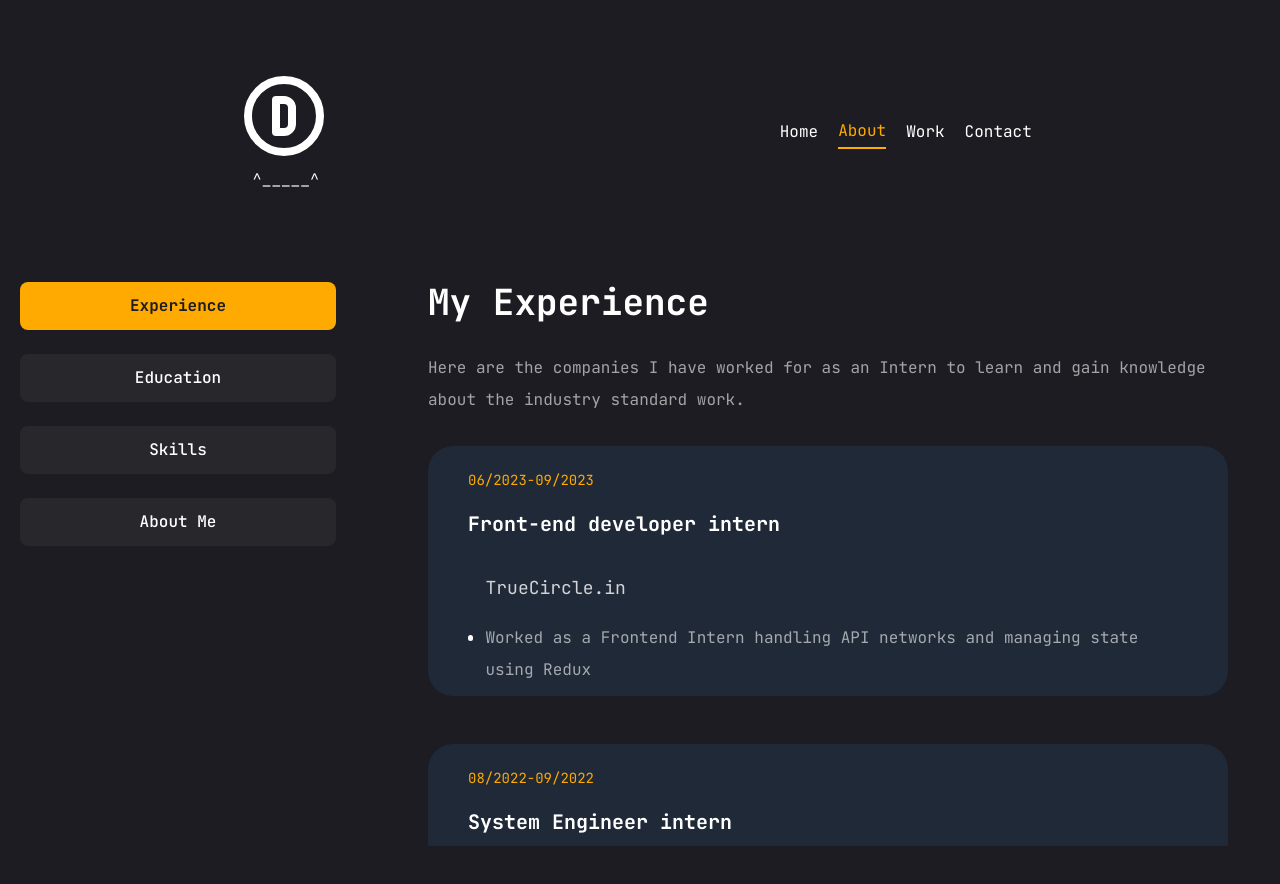
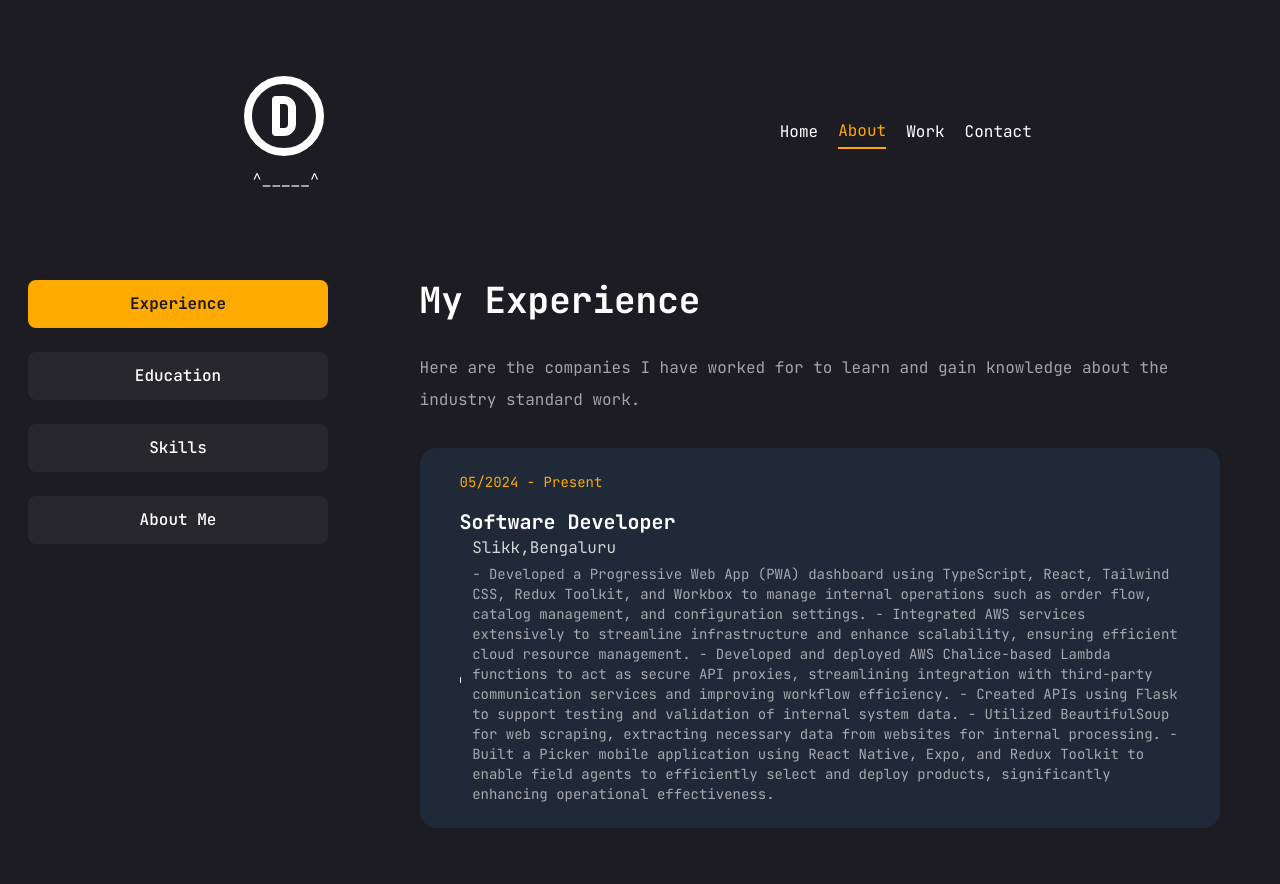
Before and after one commit to D4Debasish/updtportfolio, a Next.js app: page /About in a window 1280 px wide. Shown: the top 884 px of the page. Built offline with nearby package versions, Linux system fonts and the light colour scheme.

Commit message:
Updated protfolio

```diff
--- a/src/app/About/page.tsx
+++ b/src/app/About/page.tsx
@@ -1,183 +1,183 @@
-"use client";
-import { title } from "process";
-import React from "react";
-import {
-  FaHtml5,
-  FaCss3,
-  FaReact,
-  FaNodeJs,
-  FaPython,
-  FaAws,
-} from "react-icons/fa";
-import { IoLogoJavascript } from "react-icons/io";
-import { RiNextjsFill } from "react-icons/ri";
-import {
-  SiPostgresql,
-  SiTailwindcss,
-  SiMongodb,
-  SiRedis,
-} from "react-icons/si";
+'use client'
+import { title } from 'process'
+import React from 'react'
+import { FaHtml5, FaCss3, FaReact, FaNodeJs, FaPython, FaAws, FaJenkins } from 'react-icons/fa'
+import { IoLogoJavascript } from 'react-icons/io'
+import { RiNextjsFill } from 'react-icons/ri'
+import { SiPostgresql, SiTailwindcss, SiMongodb, SiRedis, SiDjango } from 'react-icons/si'
 
 const about = {
-  title: "About Me",
-  description:
-    "AS this portfolio is about my technical skills, this section is about me and the things I like to do",
+    title: 'About Me',
+    description: 'AS this portfolio is about my technical skills, this section is about me and the things I like to do',
     info: [
         {
-      fieldName: "Name",
-      fieldValue: "Debasish Das Biswas",
+            fieldName: 'Name',
+            fieldValue: 'Debasish Das Biswas',
         },
         {
-      fieldName: "Age",
-      fieldValue: "23",
+            fieldName: 'Age',
+            fieldValue: '23',
         },
         {
-      fieldName: "Phone",
-      fieldValue: "6000478573",
+            fieldName: 'Phone',
+            fieldValue: '6000478573',
         },
         {
-      fieldName: "E-mail",
-      fieldValue: "ddebu168@gmail.com",
+            fieldName: 'E-mail',
+            fieldValue: 'ddebu168@gmail.com',
         },
         {
-      fieldName: "Sports",
-      fieldValue: "Table_Tenis, Chess",
+            fieldName: 'Sports',
+            fieldValue: 'Table_Tenis, Chess',
         },
         {
-      fieldName: "Video_Game",
-      fieldValue: "Valorant, FIFA",
+            fieldName: 'Video_Game',
+            fieldValue: 'Valorant, FIFA',
         },
         {
-      fieldName: "Nationality",
-      fieldValue: "Indian",
+            fieldName: 'Nationality',
+            fieldValue: 'Indian',
         },
         {
-      fieldName: "Lang",
-      fieldValue: "English, Hindi, Bengali",
+            fieldName: 'Lang',
+            fieldValue: 'English, Hindi, Bengali',
         },
     ],
-};
+}
 
 // experience
 
 const experience = {
-  title: "My Experience",
-  description:
-    "Here are the companies I have worked for as an Intern to learn and gain knowledge about the industry standard work. ",
+    title: 'My Experience',
+    description: 'Here are the companies I have worked for to learn and gain knowledge about the industry standard work. ',
     items: [
         {
-      comapny: "TrueCircle.in",
-      position: "Front-end developer intern",
-      times: "06/2023-09/2023",
-      role: "Worked as a Frontend Intern handling API networks and managing state using Redux ",
+            comapny: 'Slikk,Bengaluru',
+            position: 'Software Developer',
+            times: '05/2024 - Present',
+            role: `
+            - Developed a Progressive Web App (PWA) dashboard using TypeScript, React, Tailwind CSS, Redux Toolkit, and Workbox to manage internal operations such as order flow, catalog management, and configuration settings.
+            - Integrated AWS services extensively to streamline infrastructure and enhance scalability, ensuring efficient cloud resource management.
+            - Developed and deployed AWS Chalice-based Lambda functions to act as secure API proxies, streamlining integration with third-party communication services and improving workflow efficiency.
+            - Created APIs using Flask to support testing and validation of internal system data.
+            - Utilized BeautifulSoup for web scraping, extracting necessary data from websites for internal processing.
+            - Built a Picker mobile application using React Native, Expo, and Redux Toolkit to enable field agents to efficiently select and deploy products, significantly enhancing operational effectiveness.
+  `,
         },
         {
-      comapny: "Doordarshan,Guwahati",
-      position: "System Engineer intern",
-      times: "08/2022-09/2022",
-      role: "Worked as System Engineer Intern mainly undernstanding satellite and the communication between them. ",
+            comapny: 'TrueCircle.in,Guwahati',
+            position: 'Front-end developer intern',
+            times: '06/2023-09/2023',
+            role: 'I worked on frontend projects mostly focused on developing features on their portal with utilizing and understanding API networks with managing state through Redux Toolkit',
+        },
+        {
+            comapny: 'Doordarshan,Guwahati,',
+            position: 'System Engineer intern',
+            times: '08/2022-09/2022',
+            role: 'Worked as System Engineer Intern mainly undernstanding satellite and the communication between them. ',
         },
     ],
-};
+}
 
 // education
 
 const education = {
-  title: "My Education qualification",
-  description:
-    "Here is my education qualification, and it's true to the best of my knowledge and based on the certifications.",
+    title: 'My Education qualification',
+    description: "Here is my education qualification, and it's true to the best of my knowledge and based on the certifications.",
     items: [
         {
-      institute: "Jorhat Institute of Science & Technology",
-      course: "Bachelors of Technology(B.Tech)",
-      subject: "Electronics & Communication Engineering",
-      grade: "8.04 CGPA/10",
-      times: "2019-2023",
+            institute: 'Jorhat Institute of Science & Technology',
+            course: 'Bachelors of Technology(B.Tech)',
+            subject: 'Electronics & Communication Engineering',
+            grade: '8.04 CGPA/10',
+            times: '2019-2023',
         },
         {
-      institute: "Concept jr College",
-      course: "H.S (10+2)",
-      subject: "Science",
-      grade: "78.2%",
-      times: "2016-2018",
+            institute: 'Concept jr College',
+            course: 'H.S (10+2)',
+            subject: 'Science',
+            grade: '78.2%',
+            times: '2016-2018',
         },
         {
-      institute: "Saint Roberts High School",
-      course: "H.S.L.C (Boards)",
-      subject: "NCERT",
-      times: "2016",
-      grade: "83%",
+            institute: 'Saint Roberts High School',
+            course: 'H.S.L.C (Boards)',
+            subject: 'NCERT',
+            times: '2016',
+            grade: '83%',
         },
     ],
-};
+}
 // skills
 
 const skills = {
-  title: "My Skills",
-  description:
-    "These are the technologies I have learned during the course of time and on the way to learn more",
+    title: 'My Skills',
+    description: 'These are the technologies I have learned during the course of time and on the way to learn more',
     skillList: [
         {
             icon: <FaReact />,
-      name: "ReactJs",
+            name: 'ReactJs',
         },
         {
             icon: <RiNextjsFill />,
-      name: "NextJs",
+            name: 'NextJs',
         },
 
         {
             icon: <IoLogoJavascript />,
-      name: "JS",
+            name: 'JS',
         },
         {
             icon: <SiTailwindcss />,
-      name: "TailwindCss",
+            name: 'TailwindCss',
         },
         {
             icon: <FaHtml5 />,
-      name: "HTML",
+            name: 'HTML',
         },
         {
             icon: <FaCss3 />,
-      name: "CSS",
+            name: 'CSS',
         },
         {
             icon: <FaNodeJs />,
-      name: "NodeJs",
+            name: 'NodeJs',
         },
         {
             icon: <SiMongodb />,
-      name: "MongoDB",
+            name: 'MongoDB',
         },
         {
             icon: <SiPostgresql />,
-      name: "PostgreSQL",
+            name: 'PostgreSQL',
         },
         {
             icon: <SiRedis />,
-      name: "Redis",
+            name: 'Redis',
         },
         {
             icon: <FaPython />,
-      name: "Python",
+            name: 'Python',
+        },
+        {
+            icon: <SiDjango />,
+            name: 'Django',
+        },
+        {
+            icon: <FaJenkins />,
+            name: 'Django',
         },
         {
             icon: <FaAws />,
-      name: "AWS",
+            name: 'AWS',
         },
     ],
-};
+}
 
-import { Tabs, TabsContent, TabsList, TabsTrigger } from "@/components/ui/tabs";
-import { ScrollArea } from "@/components/ui/scroll-area";
-import {
-  Tooltip,
-  TooltipContent,
-  TooltipProvider,
-  TooltipTrigger,
-} from "@/components/ui/tooltip";
-import { motion } from "framer-motion";
+import { Tabs, TabsContent, TabsList, TabsTrigger } from '@/components/ui/tabs'
+import { ScrollArea } from '@/components/ui/scroll-area'
+import { Tooltip, TooltipContent, TooltipProvider, TooltipTrigger } from '@/components/ui/tooltip'
+import { motion } from 'framer-motion'
 
 const About = () => {
     return (
@@ -185,15 +185,12 @@ const About = () => {
             initial={{ opacity: 0 }}
             animate={{
                 opacity: 1,
-        transition: { delay: 2.4, duration: 0.4, ease: "easeIn" },
+                transition: { delay: 2.4, duration: 0.4, ease: 'easeIn' },
             }}
             className="min-h-[80vh] flex items-center justify-center py-12 xl:py-8"
         >
             <div className="conatiner mx-auto">
-        <Tabs
-          defaultValue="experience"
-          className="flex flex-col xl:flex-row  gap-[60px]"
-        >
+                <Tabs defaultValue="experience" className="flex flex-col xl:flex-row  gap-[60px]">
                     <TabsList className=" flex flex-col w-full max-w-[380px] mx-auto xl:mx-0 gap-6">
                         <TabsTrigger value="experience">Experience</TabsTrigger>
                         <TabsTrigger value="education">Education</TabsTrigger>
@@ -203,75 +200,60 @@ const About = () => {
 
                     {/* contents ....................................*/}
                     <div className="min-h-[70vh] w-full">
+                        {/* Experience */}
                         <TabsContent value="experience" className="w-full">
-              <div className="flex flex-col gap-[30px] text-center xl:text-left">
+                            <div className="flex flex-col gap-8 text-center xl:text-left">
                                 <h3 className="text-4xl font-bold">{experience.title}</h3>
-                <p className=" text-white/60 mx-auto xl:mx-0">
-                  {experience.description}
-                </p>
-                <ScrollArea className="h-[400px] xl:w-[800px] ">
-                  <ul className="flex flex-col gap-4 xl:gap-12">
-                    {experience.items.map((item, key) => {
-                      return (
+                                <p className="text-white/60 mx-auto xl:mx-0">{experience.description}</p>
+                                <ScrollArea className="h-[400px] xl:w-[800px] overflow-auto scrollbar-none">
+                                    <ul className="flex flex-col gap-6 xl:gap-10">
+                                        {experience.items.map((item, key) => (
                                             <li
                                                 key={key}
-                          className="  bg-gray-800 h-[280px]  xl:h-[250px] py-6 rounded-[25px]  flex  flex-col justify-start px-10 items-center xl:items-start"
+                                                className="bg-gray-800 rounded-2xl px-6 xl:px-10 py-6 flex flex-col justify-start items-center xl:items-start min-h-[250px]"
                                             >
-                          <span className="text-accent text-sm xl:text-sm mb-2">
-                            {item.times}
-                          </span>
-                          <h3 className="text-sm xl:text-xl font-bold max-w-[390px] min-h-[60px] text-center xl:text-left mt-3 ">
+                                                <span className="text-accent text-sm mb-2">{item.times}</span>
+                                                <h3 className="text-lg xl:text-xl font-bold text-center xl:text-left mt-2 max-w-[390px]">
                                                     {item.position}
                                                 </h3>
-                          <div className=" flex items-center gap-3">
-                            <span className="xl:w-[6px] xl:h-[6px] xl:rounded-full xl:bg-white xl:mt-5 hidden xl:flex "></span>
-                            <p className="text-white/80 text-[16px] xl:text-[18px]">
+                                                <div className="flex items-center gap-3 overflow-auto scrollbar-none">
+                                                    <span className="hidden xl:block w-1.5 h-1.5 rounded-full bg-white mt-5"></span>
+                                                    <p className="text-white/80 text-sm xl:text-base">
                                                         {item.comapny}
-                              <p className="text-white/60 text-[13px] xl:text-[16px] mt-4">
-                                {item.role}
-                              </p>
+                                                        <span className="block text-white/60 text-xs xl:text-sm mt-1">{item.role}</span>
                                                     </p>
                                                 </div>
                                             </li>
-                      );
-                    })}
+                                        ))}
                                     </ul>
                                 </ScrollArea>
                             </div>
                         </TabsContent>
 
-            {/* education...................................................*/}
-            <TabsContent value="education" className="w-full xl:mx-[30px]">
-              <div className="flex flex-col gap-[30px] text-center xl:text-left">
-                <h3 className="xl:text-4xl text-xl font-bold">
-                  {education.title}
-                </h3>
-                <p className=" text-white/60 mx-auto xl:mx-0 xl:text-md text-sm">
-                  {education.description}
-                </p>
-                <ScrollArea className="h-[400px] xl:w-[750px] ">
-                  <ul className="flex flex-col gap-4 xl:gap-8">
+                        {/* Education */}
+                        <TabsContent value="education" className="w-full xl:mx-8">
+                            <div className="flex flex-col gap-8 text-center xl:text-left">
+                                <h3 className="text-4xl font-bold">{education.title}</h3>
+                                <p className="text-white/60 mx-auto xl:mx-0">{education.description}</p>
+                                <ScrollArea className="h-[400px] xl:w-[750px] overflow-auto scrollbar-none">
+                                    <ul className="flex flex-col gap-6 xl:gap-8">
                                         {education.items.map((item, key) => (
                                             <li
                                                 key={key}
-                        className="bg-gray-800 py-4 xl:py-6 rounded-[25px] flex flex-col justify-start px-6 xl:px-10 items-center xl:items-start min-h-[180px] xl:max-h-[230px] max-h-[290px]"
+                                                className="bg-gray-800 rounded-2xl px-6 xl:px-10 py-6 flex flex-col justify-start items-center xl:items-start min-h-[200px]"
                                             >
-                        <span className="text-accent text-sm xl:text-sm mb-2">
-                          {item.times}
-                        </span>
-                        <h3 className="text-md xl:text-xl font-bold max-w-[590px] min-h-[60px] text-center xl:text-left">
+                                                <span className="text-accent text-sm mb-2">{item.times}</span>
+                                                <h3 className="text-lg xl:text-xl font-bold text-center xl:text-left max-w-[590px]">
                                                     {item.institute}
                                                 </h3>
-                        <div className="flex flex-col gap-2">
-                          <div className="flex xl:items-center gap-3">
-                            <span className="w-[6px] h-[6px] rounded-full bg-white xl:mt-0 mt-5"></span>
-                            <p className="text-white/60 xl:text-xl text-sm xl:mt-0 mt-3 ">
-                              {item.course}
-                            </p>
+                                                <div className="flex flex-col gap-2 mt-3">
+                                                    <div className="flex items-start gap-2">
+                                                        <span className="w-1.5 h-1.5 bg-white rounded-full mt-2"></span>
+                                                        <p className="text-white/60 text-sm xl:text-base">{item.course}</p>
                                                     </div>
-                          <div className="flex items-center gap-3">
-                            <span className="w-[6px] h-[6px] rounded-full bg-white xl:mt-0 mt-2"></span>
-                            <p className="text-white/60 xl:text-[17px] text-sm xl:mt-0 mt-2">
+                                                    <div className="flex items-start gap-2">
+                                                        <span className="w-1.5 h-1.5 bg-white rounded-full mt-2"></span>
+                                                        <p className="text-white/60 text-sm xl:text-base">
                                                             {item.subject} | {item.grade}
                                                         </p>
                                                     </div>
@@ -283,21 +265,20 @@ const About = () => {
                             </div>
                         </TabsContent>
 
-            {/*Skills.........................................................*/}
+                        {/* Skills */}
                         <TabsContent value="skills" className="w-full h-full xl:px-[130px]">
-              <div className="flex flex-col gap-[30px] ">
-                <div className="flex flex-col gap-[30px] text-center xl:text-left">
+                            <div className="flex flex-col gap-8">
+                                <div className="text-center xl:text-left">
                                     <h3 className="text-4xl font-bold">{skills.title}</h3>
-                  <p className=" text-white/60">{skills.description}</p>
+                                    <p className="text-white/60">{skills.description}</p>
                                 </div>
-                <ul className="grid grid-cols-3 gap-[30px] sm:grid-cols-3 md:grid-cols-4 xl:gap-[60px] mt-[50px] xl:mt-0 ">
-                  {skills.skillList.map((skill, key) => {
-                    return (
+                                <ul className="grid grid-cols-3 sm:grid-cols-3 md:grid-cols-4 gap-6 xl:gap-10 mt-10">
+                                    {skills.skillList.map((skill, key) => (
                                         <li key={key}>
                                             <TooltipProvider>
                                                 <Tooltip>
-                            <TooltipTrigger className="">
-                              <div className="text-6xl group-hover:text-accent transition-all duration-300">
+                                                    <TooltipTrigger>
+                                                        <div className="text-6xl transition-all duration-300 hover:text-accent">
                                                             {skill.icon}
                                                         </div>
                                                     </TooltipTrigger>
@@ -307,34 +288,23 @@ const About = () => {
                                                 </Tooltip>
                                             </TooltipProvider>
                                         </li>
-                    );
-                  })}
+                                    ))}
                                 </ul>
                             </div>
                         </TabsContent>
 
-            {/*ABout............................................................*/}
-            <TabsContent
-              value="about"
-              className="w-full text-center xl:text-left  xl:px-[110px]"
-            >
-              <div className="flex flex-col gap-[30px]">
+                        {/* About */}
+                        <TabsContent value="about" className="w-full text-center xl:text-left xl:px-[110px]">
+                            <div className="flex flex-col gap-8">
                                 <h3 className="text-4xl font-bold">{about.title}</h3>
-                <p className="text-white/60 mx-auto xl:mx-0">
-                  {about.description}
-                </p>
-                <ul className="grid grid-cols-1 px-3 pt-6 gap-y-6 xl:gap-y-10 xl:grid-cols-2 max-w-[720px] mx-auto xl:mx-0  mt-6 xl:mt-0 bg-gray-800 rounded-xl">
-                  {about.info.map((item, key) => {
-                    return (
-                      <li
-                        key={key}
-                        className=" flex items-center justify-center xl:justify-start gap-1"
-                      >
-                        <span className="text-white/60">{item.fieldName}:</span>
-                        <span className="text-[13px]">{item.fieldValue}</span>
+                                <p className="text-white/60 mx-auto xl:mx-0">{about.description}</p>
+                                <ul className="grid grid-cols-1 xl:grid-cols-2 gap-6 px-4 pt-6 bg-gray-800 rounded-2xl max-w-[720px] mx-auto xl:mx-0">
+                                    {about.info.map((item, key) => (
+                                        <li key={key} className="flex items-center justify-center xl:justify-start gap-2">
+                                            <span className="text-white/60 font-medium">{item.fieldName}:</span>
+                                            <span className="text-sm text-white/90">{item.fieldValue}</span>
                                         </li>
-                    );
-                  })}
+                                    ))}
                                 </ul>
                             </div>
                         </TabsContent>
@@ -342,7 +312,7 @@ const About = () => {
                 </Tabs>
             </div>
         </motion.div>
-  );
-};
+    )
+}
 
-export default About;
+export default About
```
Also changed, not shown: src/app/page.tsx (+17 -32 lines), src/components/Stats.tsx (+19 -21 lines), 2 other files (tests, documents, lock files or other folders). Lines whose indentation alone changed are shown as unchanged.
